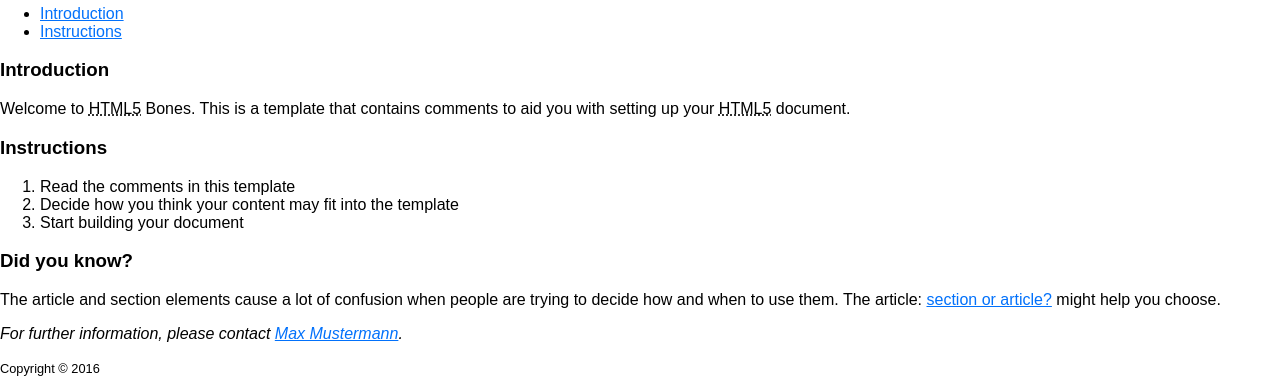
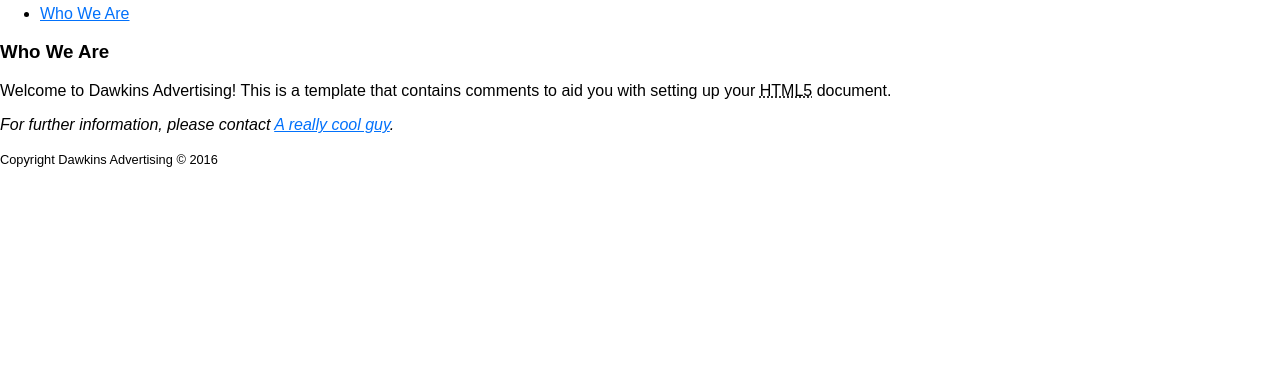
Before and after one commit to sapols/meme-website, a website: page index.html in a window 1280 px wide. Shown: the part 482-859 px from the top of the page. After the commit the page ends 800 px from the top, so only its background shows below. Drawn offline with Linux system fonts and the light colour scheme.

Commit message:
Finish first draft of homepage.

```diff
--- a/index.html
+++ b/index.html
@@ -54,12 +54,13 @@
 
                 <!-- This is the section's header. It contains the heading and navigation links for within the section -->
                 <header>
-                    <h2>Getting Started</h2>
+                    <h2>Getting Started with Us</h2>
                     <!-- ARIA: the landmark role "navigation" is added here as the element contains page navigation -->
                     <nav role="navigation">
                         <ul>
-                            <li><a href="#introduction">Introduction</a></li>
-                            <li><a href="#instructions">Instructions</a></li>
+                            <li><a href="#introduction">Who We Are</a></li>
+                            <!-- <li><a href="#instructions">Instructions</a></li> -->
+                            <!-- <li><a href="#instructions">Blah</a></li> -->
                         </ul>
                     </nav>
                 </header>
@@ -68,27 +69,29 @@
                 <article id="introduction">
 
                     <!-- A <header> element is not required here as the heading only contains a single <h3> element -->
-                    <h3>Introduction</h3>
+                    <h3>Who We Are</h3>
 
                     <!-- Content -->
-                    <p>Welcome to <abbr title="HyperText Markup Language 5">HTML5</abbr> Bones. This is a template that contains comments to aid you with setting up your <abbr title="HyperText Markup Language 5">HTML5</abbr> document.</p>
+                    <!-- TODO: limit paragraphs to at most 75 characters per line (i.e. 75em) -->
+                    <p>Welcome to Dawkins Advertising! This is a template that contains comments to aid you with setting up your <abbr title="HyperText Markup Language 5">HTML5</abbr> document.</p>
 
                 </article>
 
                 <!-- The <article> element can be used to enclose content that still makes sense on its own and is therefore "reusable" -->
-                <article id="instructions">
+
+                <!-- <article id="instructions"> -->
 
                     <!-- A <header> element is not required here as the heading only contains a single <h3> element -->
-                    <h3>Instructions</h3>
+                    <!-- <h3>Instructions</h3> -->
 
                     <!-- Content -->
-                    <ol>
-                        <li>Read the comments in this template</li>
-                        <li>Decide how you think your content may fit into the template</li>
-                        <li>Start building your document</li>
-                    </ol>
+                    <!-- <ol> -->
+                        <!-- <li>Read the comments in this template</li> -->
+                        <!-- <li>Decide how you think your content may fit into the template</li> -->
+                        <!-- <li>Start building your document</li> -->
+                    <!-- </ol> -->
 
-                </article>
+                <!-- </article> -->
 
             </section>
 
@@ -98,15 +101,15 @@
         NOTE: the aside is placed outside of the <main> element as while its content is related to the content that is within the <main>
         element, it is not part of it -->
         <!-- ARIA: the landmark role "complementary" is added here as it contains supporting information for the main content that remains meaningful even when separated from it -->
-        <aside role="complementary">
+        <!-- <aside role="complementary"> -->
 
             <!-- A <header> element is not required here as the heading only contains a single <h3> element -->
-            <h3>Did you know?</h3>
+            <!-- <h3>Did you know?</h3> -->
 
             <!-- Content -->
-            <p>The article and section elements cause a lot of confusion when people are trying to decide how and when to use them. The article: <a href="http://www.iandevlin.com/blog/2011/04/html5/html5-section-or-article">section or article?</a> might help you choose.</p>
+            <!-- <p>The article and section elements cause a lot of confusion when people are trying to decide how and when to use them. The article: <a href="http://www.iandevlin.com/blog/2011/04/html5/html5-section-or-article">section or article?</a> might help you choose.</p> -->
 
-        </aside>
+        <!-- </aside> -->
 
     </div>
 
@@ -116,11 +119,11 @@
 
         <!-- The <address> element contains contact information for the nearest <article> or <body> element. This example is for the <body> -->
         <address>
-          <p>For further information, please contact <a href="mailto:admin@example.com">Max Mustermann</a>.</p>
+          <p>For further information, please contact <a href="mailto:shawn.polson@colorado.edu">A really cool guy</a>.</p>
         </address>
 
         <!-- Copyright information can be contained within the <small> element. The <time> element is used here to indicate that the '2016' is a date -->
-        <small>Copyright &copy; <time datetime="2016">2016</time></small>
+        <small>Copyright Dawkins Advertising &copy; <time datetime="2016">2016</time></small>
 
     </footer>
 
```
